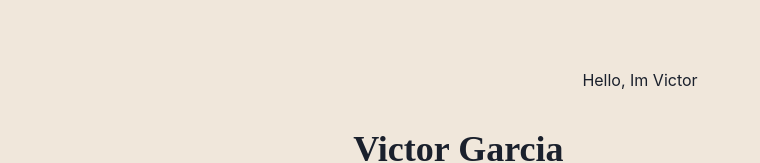
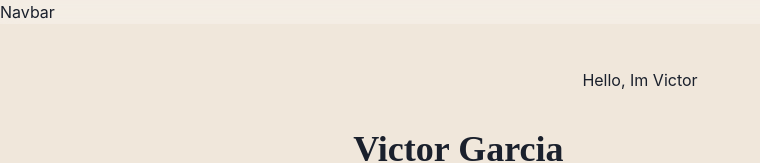
Before and after one commit to vgarmes/nextjs-chakra-homepage, a Next.js app: page / in a window 1280 px wide. Shown: the top 163 px of the page, without its empty margins (0-760 px from the left). Built offline with nearby package versions, Linux system fonts and the light colour scheme.

Commit message:
add navbar

```diff
--- a/components/layouts/main.tsx
+++ b/components/layouts/main.tsx
@@ -1,6 +1,7 @@
 import Head from 'next/head'
 import { Box, Container } from '@chakra-ui/react'
 import { Router } from 'next/router'
+import Navbar from '../navbar'
 
 interface MainProps {
   router: Router
@@ -26,6 +27,8 @@ const Main: React.FC<MainProps> = ({ children, router }) => {
         <title>Victor Garcia - Portfolio</title>
       </Head>
 
+      <Navbar path={router.asPath} />
+
       <Container maxW="container.md" pt={14}>
         {children}
       </Container>
```
